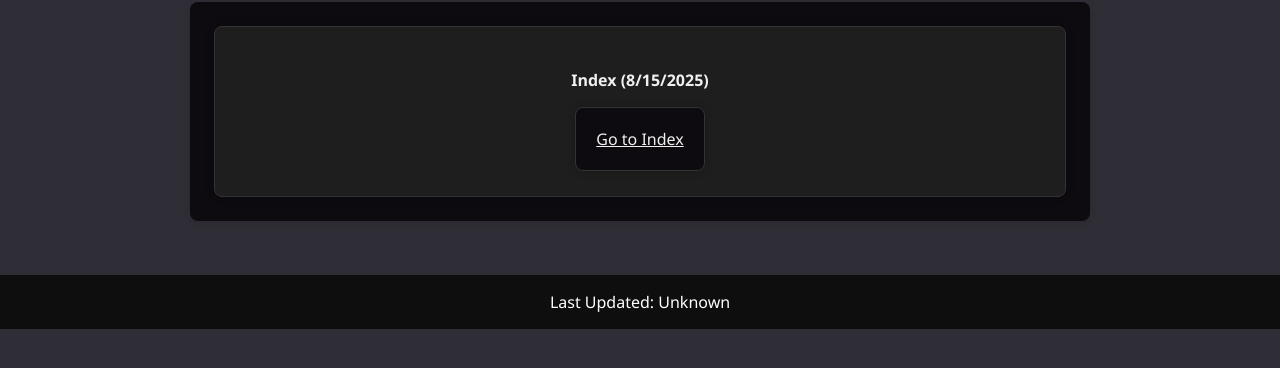
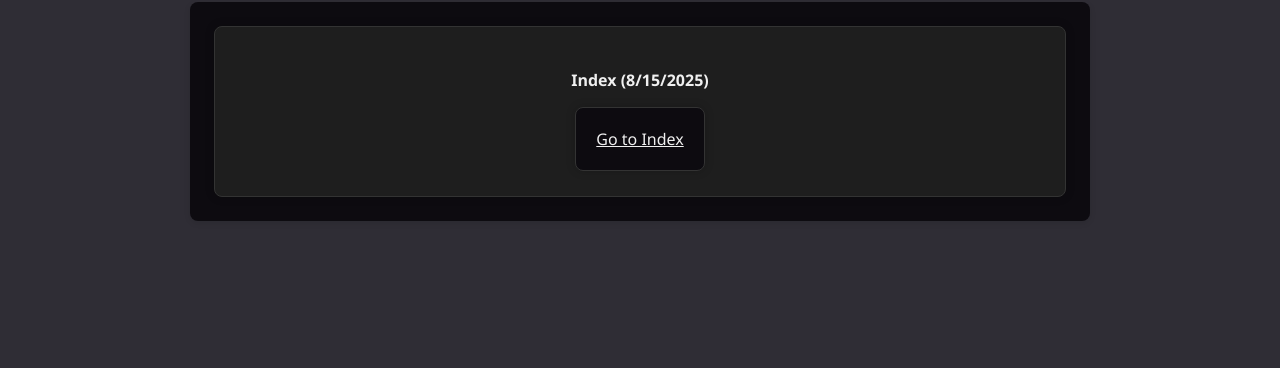
Before and after one commit to sphis-sinco/Palipans, a plain HTML site: page index.html in a window 1280 px wide. Shown: the part 304-672 px from the top of the page. Drawn offline with Linux system fonts and the light colour scheme; no server answers.

Commit message:
remove last updated

```diff
--- a/index.html
+++ b/index.html
@@ -22,39 +22,6 @@
                 </main>
                 <br>
 
-                <footer id="lastupdated">Last updated:</footer>
-
-                <script>
-                        var date = 'Unknown';
-
-                        fetch(
-                                "https://api.github.com/repos/sphis-sinco/Palipans/branches/main"
-                        )
-                                .then((response) => {
-                                        response.json().then((json) => {
-                                                console.log(json);
-
-                                                /*this.setState({
-                                                        author: json.commit
-                                                                .author.login,
-                                                        branch: json.name,
-                                                        date: json.commit.commit
-                                                                .author.date,
-                                                        sha: json.commit.sha,
-                                                        link: json._links.html,
-                                                });*/
-
-                                                date = json.commit.commit.author.date
-                                        });
-                                })
-                                .catch((error) => {
-                                        console.log(error);
-                                });
-
-                        document.getElementById('lastupdated').innerHTML = 'Last Updated: ' + date
-
-                </script>
-
                 <script src="comicsList.js"></script>
         </body>
 </html>
```
